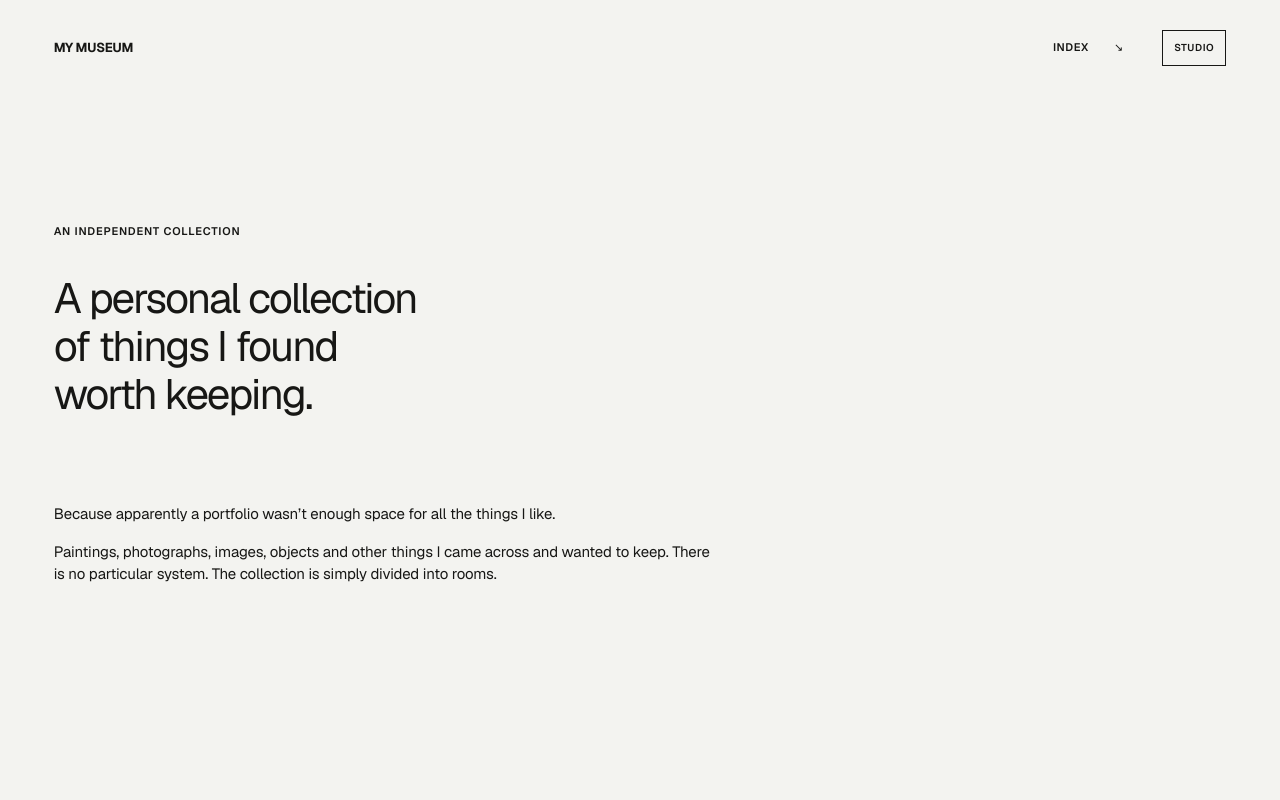
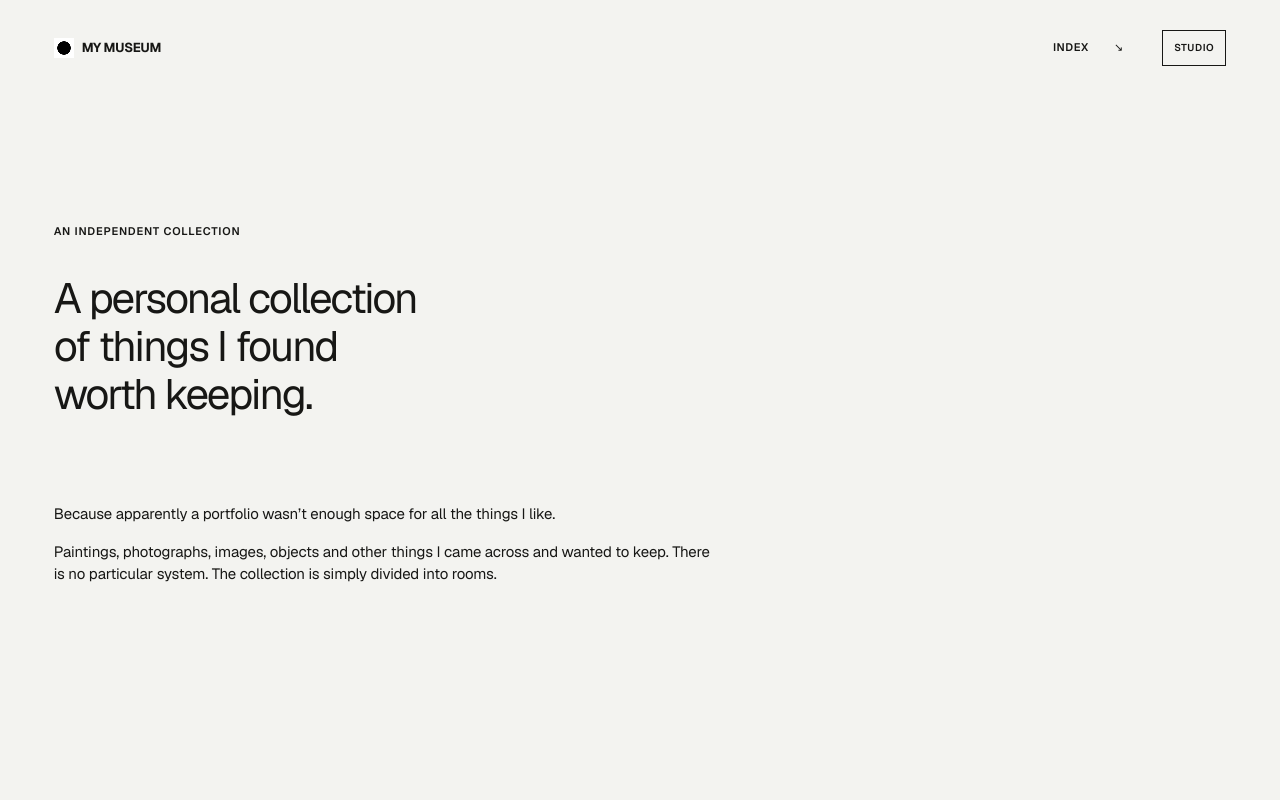
Before and after one commit to Uday-2611/my-museum, a Next.js app: page / in a window 1280 px wide. Shown: the top 800 px of the page. Built offline with nearby package versions, Linux system fonts and the light colour scheme; no server answers; the database is empty.

Commit message:
Add black circle museum logo

```diff
--- a/app/globals.css
+++ b/app/globals.css
@@ -41,3 +41,5 @@ body{font-size:15px;line-height:1.45;letter-spacing:-.01em;-webkit-font-smoothin
 .row-delete{border:0;background:transparent;padding:0;color:#a0443b;cursor:pointer}
 .row-delete:hover,.row-delete:focus-visible{text-decoration:underline}
 @media(max-width:600px){.home-nav{gap:15px}.home-studio-link{min-height:40px}.studio-header-links{gap:12px}.studio-private-label{display:none}.studio-row{grid-template-columns:24px minmax(0,1fr) auto;gap:10px}.studio-row-actions{gap:9px}.studio-row-actions .row-link,.row-delete{font-size:10px}}
+.wordmark{display:inline-flex;align-items:center;gap:8px;white-space:nowrap}
+.wordmark::before{content:"";display:block;flex:none;width:20px;height:20px;background:#fff radial-gradient(circle at center,#000 0 6.5px,transparent 7px)}
```
Also changed, not shown: app/icon.svg (added).
